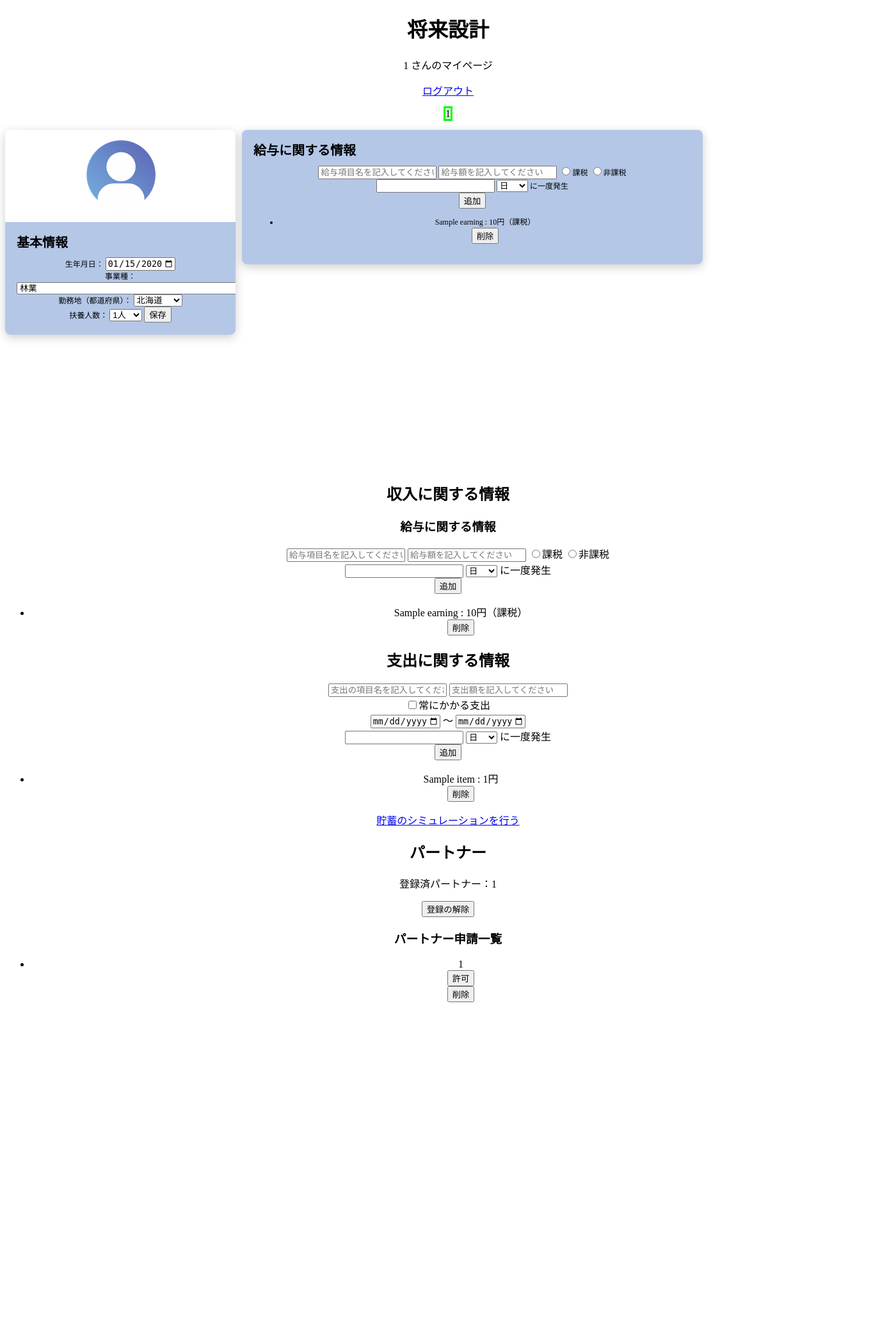
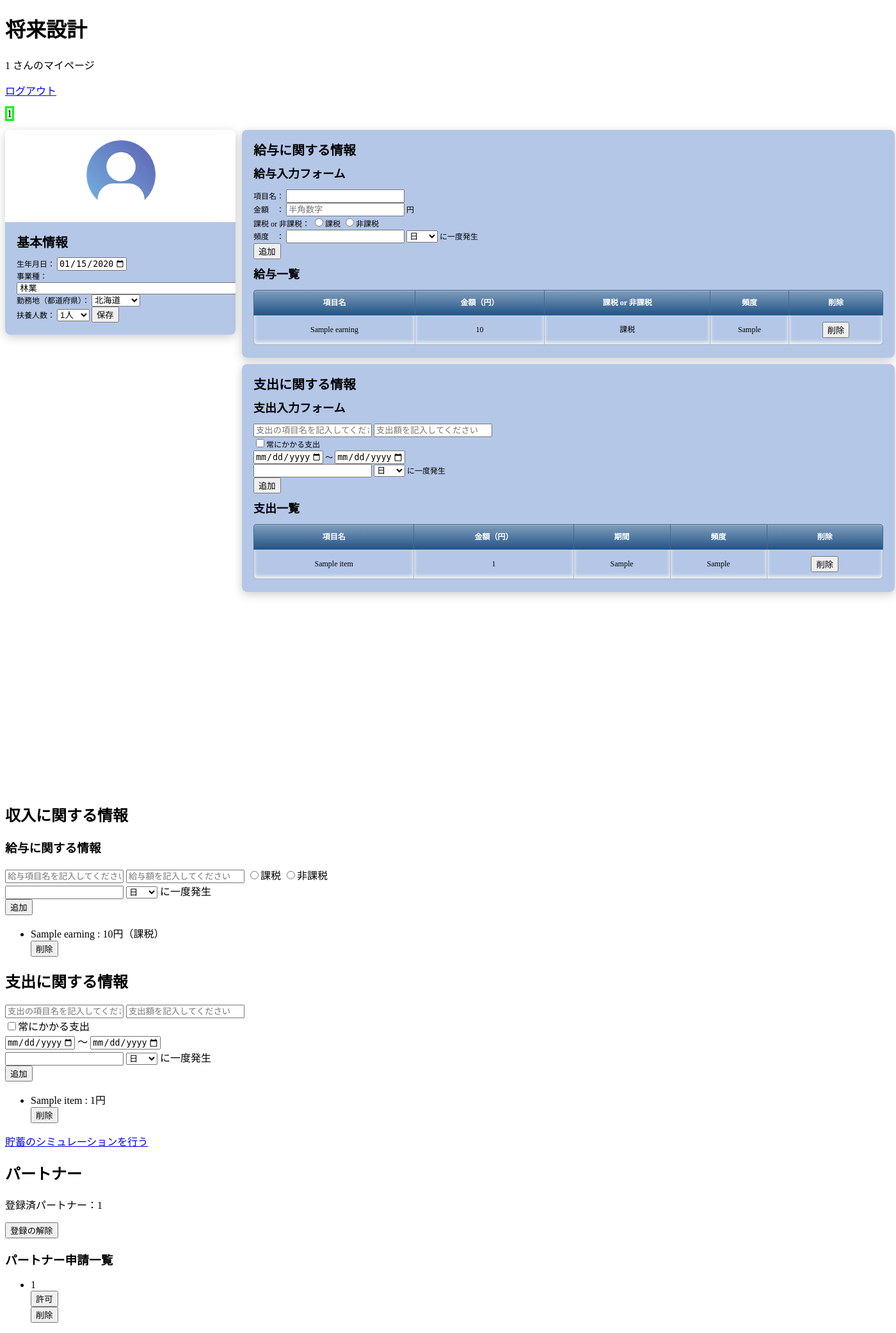
Before and after one commit to kinutaISE/FutureDesign, a PHP site: page /mypage.php in a window 1400 px wide. Shown: the whole page at 64% size. Before the commit the page ends 1566 px from the top, so only its background shows below. Run offline with PHP 8.4, Linux system fonts and the light colour scheme; the visitor is signed in with stand-in values (Sample User, id 1); tables that the repository leaves empty hold one stand-in row (values such as "Sample post").

Commit message:
マイページデザインの修正

```diff
--- a/work/app/EarningItem.php
+++ b/work/app/EarningItem.php
@@ -6,14 +6,27 @@ class EarningItem
   private $name ;
   private $amount ;
   private $is_taxation ;
+  private $frequency ;
   private $user_id ;
   public function get_id()
   {
     return $this->id ;
   }
+  public function get_name()
+  {
+    return $this->name ;
+  }
   public function get_amount()
   {
     return $this->amount ;
+  }
+  public function get_taxation_type()
+  {
+    return ($this->is_taxation) ? '課税' : '非課税' ;
+  }
+  public function get_frequency()
+  {
+    return $this->frequency ;
   }
   public function get_info()
   {
--- a/work/public/css/styles.css
+++ b/work/public/css/styles.css
@@ -1,31 +1,18 @@
-h1 {
-  text-align: center;
-}
-h2 {
-  text-align: center;
-}
-h3 {
-  text-align: center;
-}
-p {
-  text-align: center;
-}
-form {
-  text-align: center;
-}
-ul {
-  text-align: center;
-}
-li {
-  text-align: center;
-}
+/* グラフ */
 .chart {
   width: 1400px ;
   height: 700px ;
-  align: center ;
 }
+/* カード */
 .card{
-  width: 720px;
+  width: 1020px;
+  height: auto;
+  position: relative;
+  left: 370px ;
+  bottom: 310px ;
+}
+.card__earning{
+  width: 1020px;
   height: auto;
   position: relative;
   left: 370px ;
@@ -68,3 +55,51 @@ li {
   border-radius: 8px;
   box-shadow: 0 4px 15px rgba(0,0,0,.2);
 }
+
+/* テーブル */
+table{
+  width: 100%;
+  border-collapse:separate;
+  border-spacing: 0;
+}
+
+table th:first-child{
+  border-radius: 5px 0 0 0;
+}
+
+table th:last-child{
+  border-radius: 0 5px 0 0;
+  border-right: 1px solid #3c6690;
+}
+
+table th{
+  text-align: center;
+  color:white;
+  background: linear-gradient(#829ebc,#225588);
+  border-left: 1px solid #3c6690;
+  border-top: 1px solid #3c6690;
+  border-bottom: 1px solid #3c6690;
+  box-shadow: 0px 1px 1px rgba(255,255,255,0.3) inset;
+  padding: 10px 0;
+}
+
+table td{
+  text-align: center;
+  border-left: 1px solid #a8b7c5;
+  border-bottom: 1px solid #a8b7c5;
+  border-top:none;
+  box-shadow: 0px -3px 5px 1px #eee inset;
+  padding: 10px 0;
+}
+
+table td:last-child{
+  border-right: 1px solid #a8b7c5;
+}
+
+table tr:last-child td:first-child {
+  border-radius: 0 0 0 5px;
+}
+
+table tr:last-child td:last-child {
+  border-radius: 0 0 5px 0;
+}
--- a/work/public/mypage.php
+++ b/work/public/mypage.php
@@ -158,7 +158,9 @@ $partner_applications = get_all_partner_applications($pdo) ;
       </div>
     </div>
   </div>
-  <div class="card card-skin">
+
+  <!-- 給与に関する情報 -->
+  <div class="card__earning card-skin">
     <div class="card__textbox">
       <div class="card__titletext">
         給与に関する情報
@@ -167,12 +169,19 @@ $partner_applications = get_all_partner_applications($pdo) ;
         <!-- 収入 -->
         <div>
           <!-- 給与の入力フォーム -->
+          <h2>給与入力フォーム</h2>
           <form method="post" action="?action=add_earning_item">
             <!-- 給与項目名 -->
-            <input type="text" name="earning_item_name" placeholder="給与項目名を記入してください">
+            項目名：
+            <input type="text" name="earning_item_name">
+            <br>
             <!-- 給与額 -->
-            <input type="number" name="earning_item_amount" placeholder="給与額を記入してください">
+            金額　：
+            <input type="number" name="earning_item_amount" placeholder="半角数字">
+            円
+            <br>
             <!-- 課税 or 非課税 -->
+            課税 or 非課税：
             <label>
               <input type="radio" name="earning_item_is_taxation" value="1">課税
             </label>
@@ -181,6 +190,7 @@ $partner_applications = get_all_partner_applications($pdo) ;
             </label>
             <!-- 頻度（日、週、月、年） -->
             <div class="frequency_form">
+              頻度　：
               <input type="number" name="frequency_number"> <!-- 頻度の数値 -->
               <select name="frequency_unit"> <!-- 頻度の単位 -->
                 <option value="days">日</option>
@@ -193,21 +203,117 @@ $partner_applications = get_all_partner_applications($pdo) ;
             <button>追加</button>
           </form>
           <!-- 給与の一覧 -->
-          <ul>
-          <?php foreach ($earning_items as $earning_item) :?>
-            <li>
-              <?= $earning_item->get_info() ; ?>
-              <form method="post" action="?action=delete_earning_item">
-                <input type="hidden" name="earning_item_id" value="<?= $earning_item->get_id() ;?>">
-                <button>削除</button>
-              </form>
-            </li>
-          <?php endforeach ; ?>
-          </ul>
+          <h2>給与一覧</h2>
+          <table>
+            <tr>
+              <th>項目名</th>
+              <th>金額（円）</th>
+              <th>課税 or 非課税</th>
+              <th>頻度</th>
+              <th>削除</th>
+            </tr>
+            <?php foreach ($earning_items as $earning_item):?>
+              <tr>
+                <td><?= $earning_item->get_name() ;?></td>
+                <td><?= number_format($earning_item->get_amount()) ;?></td>
+                <td><?= $earning_item->get_taxation_type() ;?></td>
+                <td><?= $earning_item->get_frequency() ;?></td>
+                <td>
+                  <form method="post" action="?action=delete_earning_item" style="display: inline">
+                    <input type="hidden" name="earning_item_id" value="<?= $earning_item->get_id() ;?>">
+                    <button>削除</button>
+                  </form>
+                </td>
+              </tr>
+            <?php endforeach ;?>
+          </table>
         </div>
       </div>
     </div>
   </div>
+
+  <!-- 支出に関する情報 -->
+  <div class="card card-skin">
+  <div class="card__textbox">
+    <div class="card__titletext">
+      支出に関する情報
+    </div>
+    <div class="card__overviewtext">
+      <!-- 収入 -->
+      <div>
+        <!-- 給与の入力フォーム -->
+        <h2>支出入力フォーム</h2>
+        <form method="post" action="?action=add_cost_item">
+          <input type="text" name="cost_item_name" placeholder="支出の項目名を記入してください">
+          <input type="text" name="cost_item_value" placeholder="支出額を記入してください">
+          <!-- 発生する期間 -->
+          <div>
+            <!-- 常に必要となる支出かどうか -->
+            <input type="checkbox" name="is_constant" value="constant">常にかかる支出
+            <br>
+          </div>
+          <div>
+            <!-- 期間の開始 -->
+            <?php $now = new DateTime() ;?>
+            <input
+              type="date"
+              name="term_start"
+              min="<?= $now->format('Y-m-d') ;?>"
+              max="<?= $now->modify('+ 100 years')->format('Y-m-d') ;?>"
+            />
+            〜
+            <!-- 期間の終了 -->
+            <?php $now = new DateTime() ;?>
+            <input
+              type="date"
+              name="term_finish"
+              min="<?= $now->format('Y-m-d') ;?>"
+              max="<?= $now->modify('+ 100 years')->format('Y-m-d') ;?>"
+            />
+          </div>
+          <!-- 頻度（日、週、月、年） -->
+          <div class="frequency_form">
+            <input type="number" name="frequency_number"> <!-- 頻度の数値 -->
+            <select name="frequency_unit"> <!-- 頻度の単位 -->
+              <option value="days">日</option>
+              <option value="weeks">週間</option>
+              <option value="months">ヶ月</option>
+              <option value="years">年</option>
+            </select>
+            に一度発生
+          </div>
+          <button>追加</button>
+        </form>
+        <!-- 支出の一覧 -->
+        <h2>支出一覧</h2>
+        <table>
+          <tr>
+            <th>項目名</th>
+            <th>金額（円）</th>
+            <th>期間</th>
+            <th>頻度</th>
+            <th>削除</th>
+          </tr>
+          <?php foreach ($cost_items as $cost_item):?>
+            <tr>
+              <td><?= $cost_item->name ;?></td>
+              <td><?= number_format($cost_item->value) ;?></td>
+              <td><?= $cost_item->term ;?></td>
+              <td><?= $cost_item->frequency ;?></td>
+              <td>
+                <form method="post" action="?action=delete_cost_item" style="display: inline">
+                  <input type="hidden" name="cost_item_id" value="<?= $cost_item->id ;?>">
+                  <button>削除</button>
+                </form>
+              </td>
+            </tr>
+          <?php endforeach ;?>
+        </table>
+      </div>
+    </div>
+  </div>
+</div>
+
   <!-- 収入 -->
   <div>
     <h2>収入に関する情報</h2>
```
